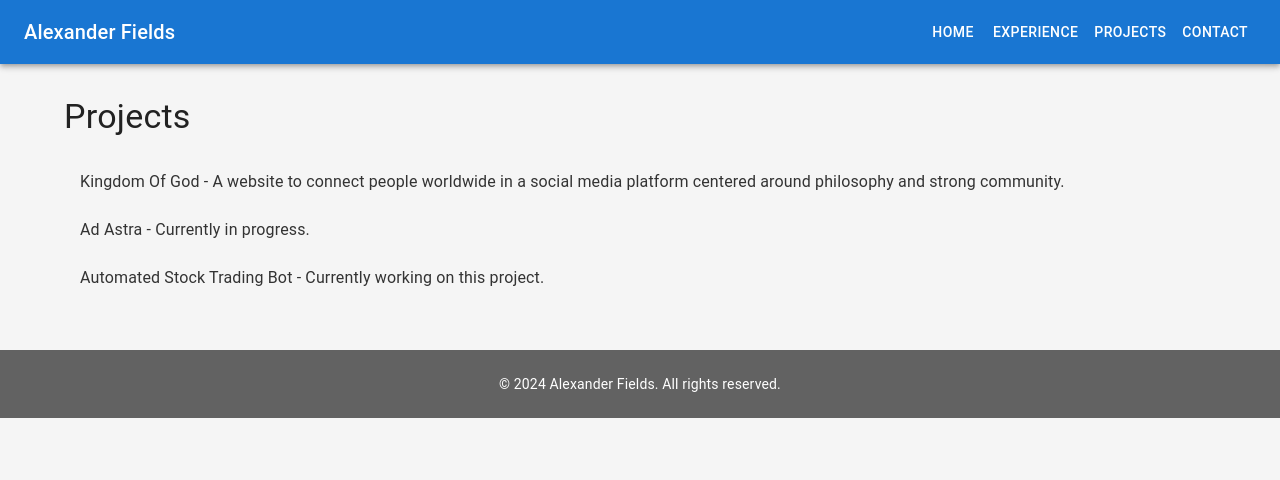
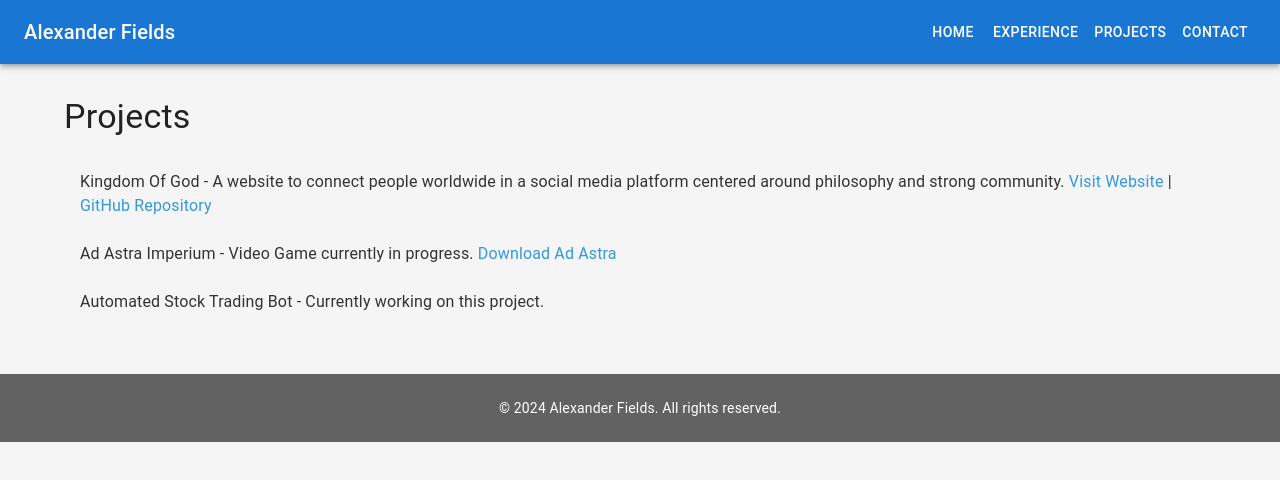
Before and after one commit to roku674/Website, a React (Create React App) app: page /projects in a window 1280 px wide. Shown: the top 480 px of the page. Built offline with nearby package versions, Linux system fonts and the light colour scheme.

Commit message:
Update Projects.js

```diff
--- a/src/pages/Projects.js
+++ b/src/pages/Projects.js
@@ -8,12 +8,39 @@ const Projects = () => {
       <Box mt={4}>
         <Typography variant="h4" gutterBottom>Projects</Typography>
         <List>
+          {/* Kingdom Of God Project */}
           <ListItem>
-            <ListItemText primary="Kingdom Of God - A website to connect people worldwide in a social media platform centered around philosophy and strong community." />
+            <ListItemText
+              primary={
+                <>
+                  Kingdom Of God - A website to connect people worldwide in a social media platform centered around philosophy and strong community.{' '}
+                  <a href="https://www.kingdomofgod.online" target="_blank" rel="noopener noreferrer">
+                    Visit Website
+                  </a>{' '}
+                  |{' '}
+                  <a href="https://github.com/kingdomofgod-online/kog-website" target="_blank" rel="noopener noreferrer">
+                    GitHub Repository
+                  </a>
+                </>
+              }
+            />
           </ListItem>
+
+          {/* Ad Astra Imperium Project */}
           <ListItem>
-            <ListItemText primary="Ad Astra - Currently in progress." />
+            <ListItemText
+              primary={
+                <>
+                  Ad Astra Imperium - Video Game currently in progress.{' '}
+                  <a href="https://www.perilousgames.com/dashboard/games" target="_blank" rel="noopener noreferrer">
+                    Download Ad Astra
+                  </a>
+                </>
+              }
+            />
           </ListItem>
+
+          {/* Automated Stock Trading Bot Project */}
           <ListItem>
             <ListItemText primary="Automated Stock Trading Bot - Currently working on this project." />
           </ListItem>
```
